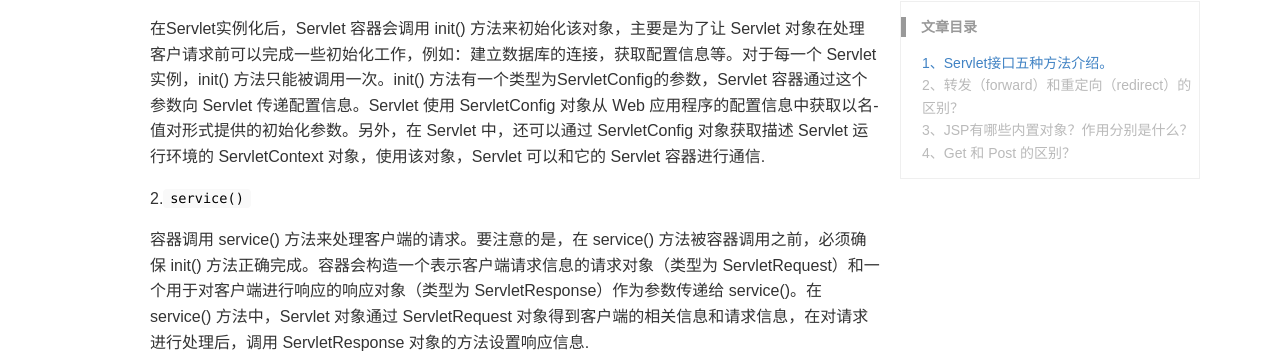
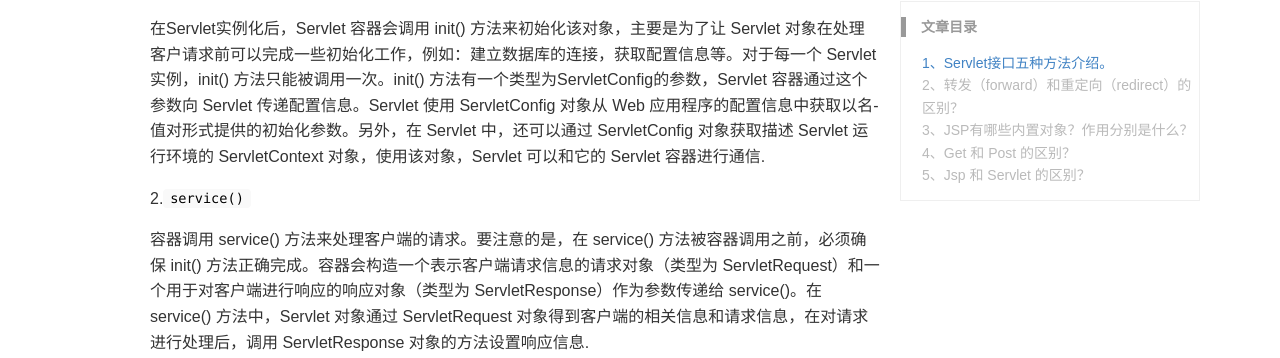
Before and after one commit to DoctorDeng/DoctorDeng.github.io, a Jekyll site: the page built from _posts/2016-09-12-java-面试.md, in a window 1280 px wide and 900 px high. Shown: the part 359-717 px from the top of the window. Built offline with Jekyll 4.4.1, drawn with Linux system fonts in a browser that asks for light colours.

Commit message:
modify file

```diff
--- a/_posts/2016-09-12-java-面试.md
+++ b/_posts/2016-09-12-java-面试.md
@@ -66,3 +66,5 @@
 5. Get 的请求，由于参数在 URL 中，刷新页面不会丢失，Post 刷新之后要重新提交。
 
 > 注意：HTTP 是应用层协议, 不是传输协议。Get 和 Post 方式都是明文传输的, 都是不安全的。
+
+## 5、Jsp 和 Servlet 的区别？
```
